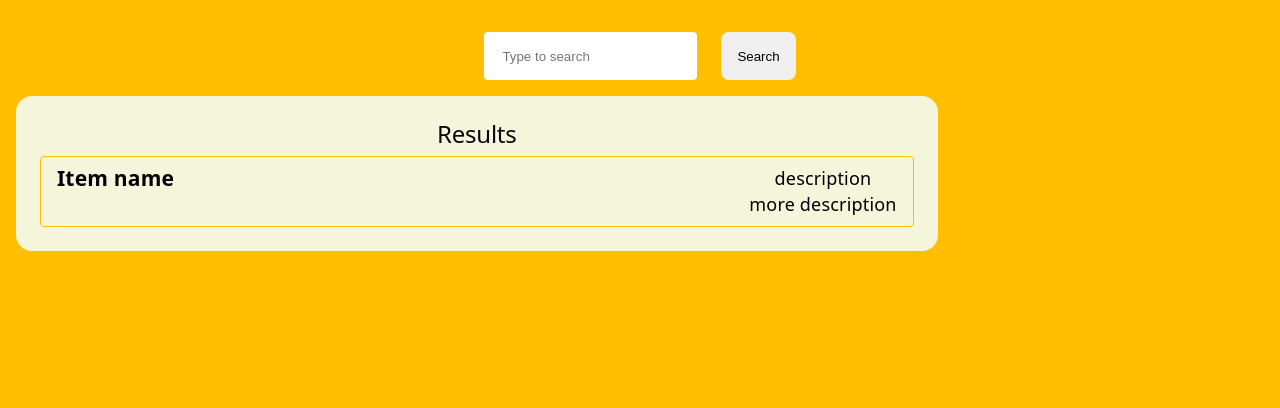
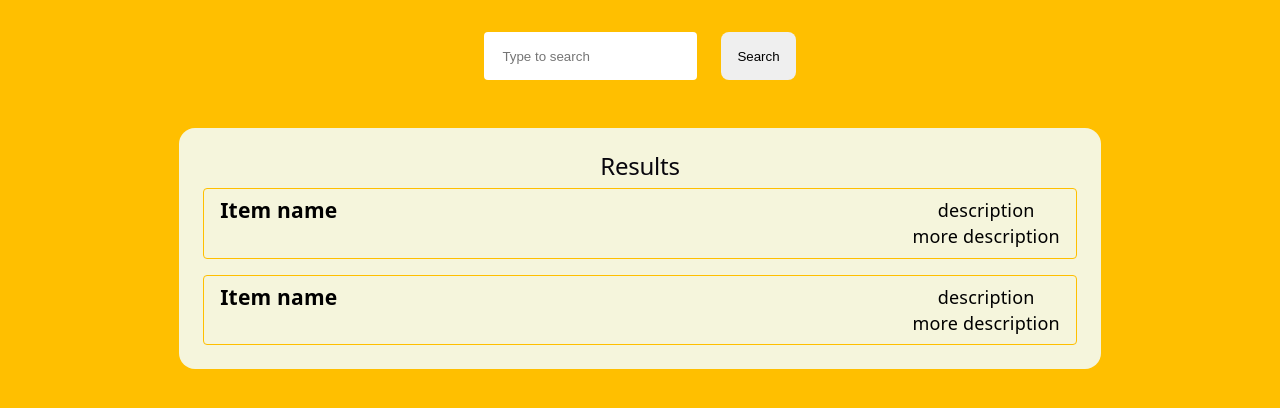
Before and after one commit to itsneedtoknow/rss-react, a React (Vite) app: page / in a window 1280 px wide. Shown: the top 408 px of the page. Built offline with nearby package versions, Linux system fonts and the light colour scheme.

Commit message:
feat: add localStorage query saving

```diff
--- a/src/App.tsx
+++ b/src/App.tsx
@@ -11,10 +11,11 @@ class App extends Component {
     console.log(newQuery);
   };
   render(): ReactNode {
+    console.log(localStorage.getItem("query"));
     const { query } = this.state;
     return (
       <>
-        <section>
+        <section className="search-section search">
           <div className="search__form">
             <div className="container-wrapper">
               <SearchForm onSubmit={this.handleSubmit} query={query} />
@@ -24,6 +25,13 @@ class App extends Component {
             <div className="container-wrapper">
               <h2>Results</h2>
               <ul className="result__list">
+                <li className="result__item">
+                  <h3 className="item__name">Item name</h3>
+                  <div className="item__description">
+                    <p>description</p>
+                    <p>more description</p>
+                  </div>
+                </li>
                 <li className="result__item">
                   <h3 className="item__name">Item name</h3>
                   <div className="item__description">
--- a/src/components/SearchForm.tsx
+++ b/src/components/SearchForm.tsx
@@ -11,10 +11,15 @@ export class SearchForm extends Component<{
   onSubmit: (e: SubmitEvent<HTMLFormElement>, inputValue: string) => void;
 }> {
   state = {
-    inputValue: "",
+    inputValue: localStorage.getItem("query") ?? "",
   };
   handleInputChange = (e: ChangeEvent<HTMLInputElement>) => {
     this.setState({ inputValue: e.target.value });
+    if (e.target.value.trim() === "") {
+      localStorage.removeItem("query");
+    } else {
+      localStorage.setItem("query", e.target.value);
+    }
   };
   handleSubmitForm = (e: SubmitEvent<HTMLFormElement>) => {
     e.preventDefault();
```
